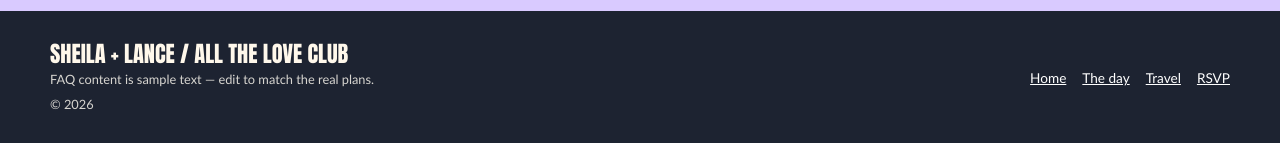
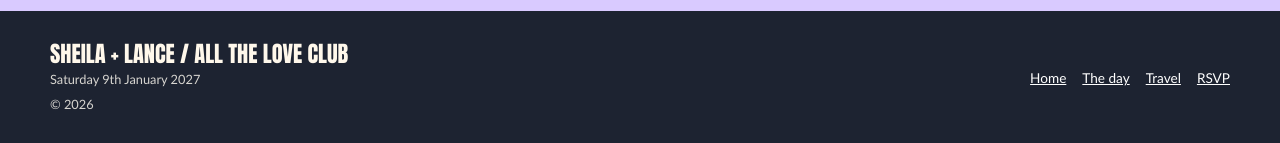
Before and after one commit to friendly-c/sheila-lance-wedding, a plain HTML site: page faqs.html in a window 1280 px wide. Shown: the part 1691-1834 px from the top of the page. Drawn offline with Linux system fonts and the light colour scheme.

Commit message:
Update faqs.html

```diff
--- a/faqs.html
+++ b/faqs.html
@@ -28,5 +28,5 @@
     </div></section>
     <section class="closing-band"><div class="container"><h2>All clear?</h2><p>Great. Now back to being excited.</p><a class="btn btn-primary" href="./index.html">Back to the love club <span aria-hidden="true">↗</span></a></div></section>
   </main>
-  <footer class="site-footer"><div class="container footer-inner"><div><div class="footer-brand">Sheila + Lance / All the Love Club</div><p>FAQ content is sample text — edit to match the real plans.</p><p>© <span data-current-year>2026</span></p></div><div class="footer-links"><a href="./index.html">Home</a><a href="./details.html">The day</a><a href="./travel.html">Travel</a><a href="./rsvp.html?invite=demo-olive-finch">RSVP</a></div></div></footer>
+  <footer class="site-footer"><div class="container footer-inner"><div><div class="footer-brand">Sheila + Lance / All the Love Club</div><p>Saturday 9th January 2027</p><p>© <span data-current-year>2026</span></p></div><div class="footer-links"><a href="./index.html">Home</a><a href="./details.html">The day</a><a href="./travel.html">Travel</a><a href="./rsvp.html?invite=demo-olive-finch">RSVP</a></div></div></footer>
 </body></html>
```
